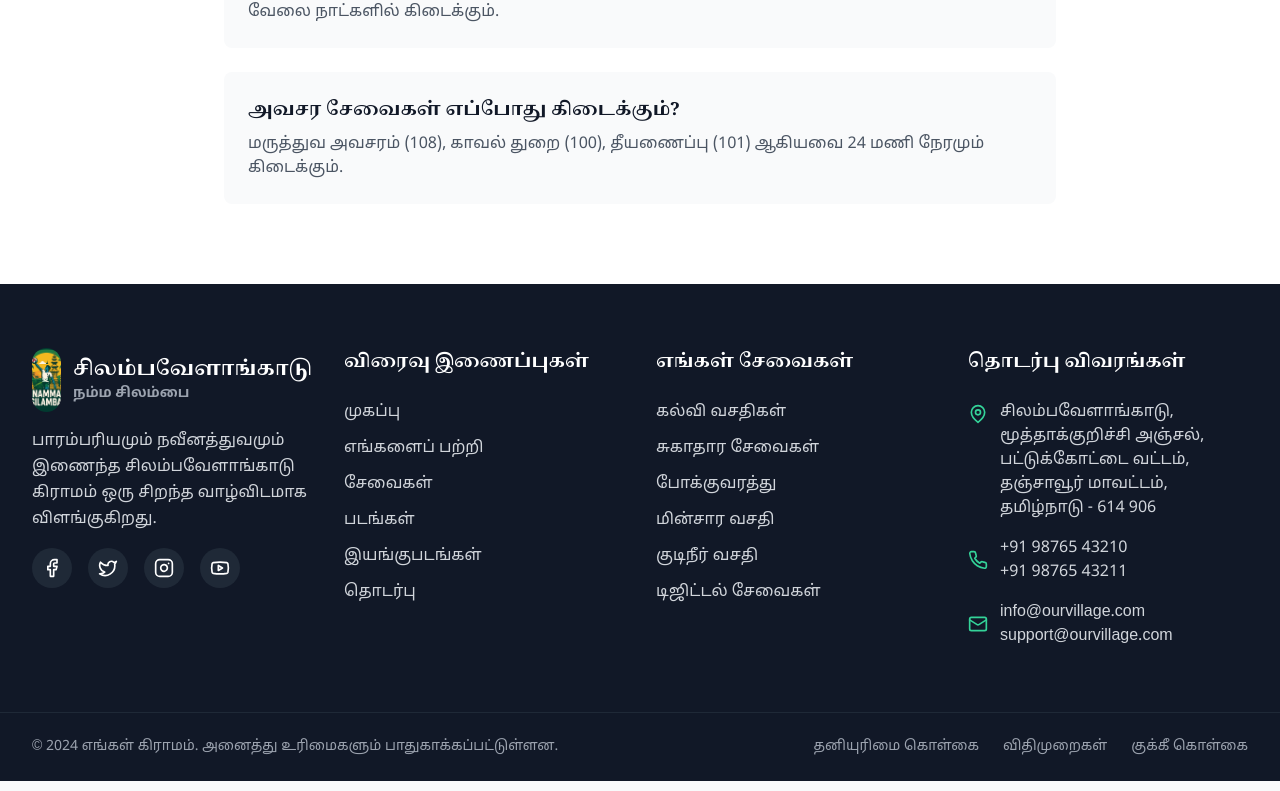
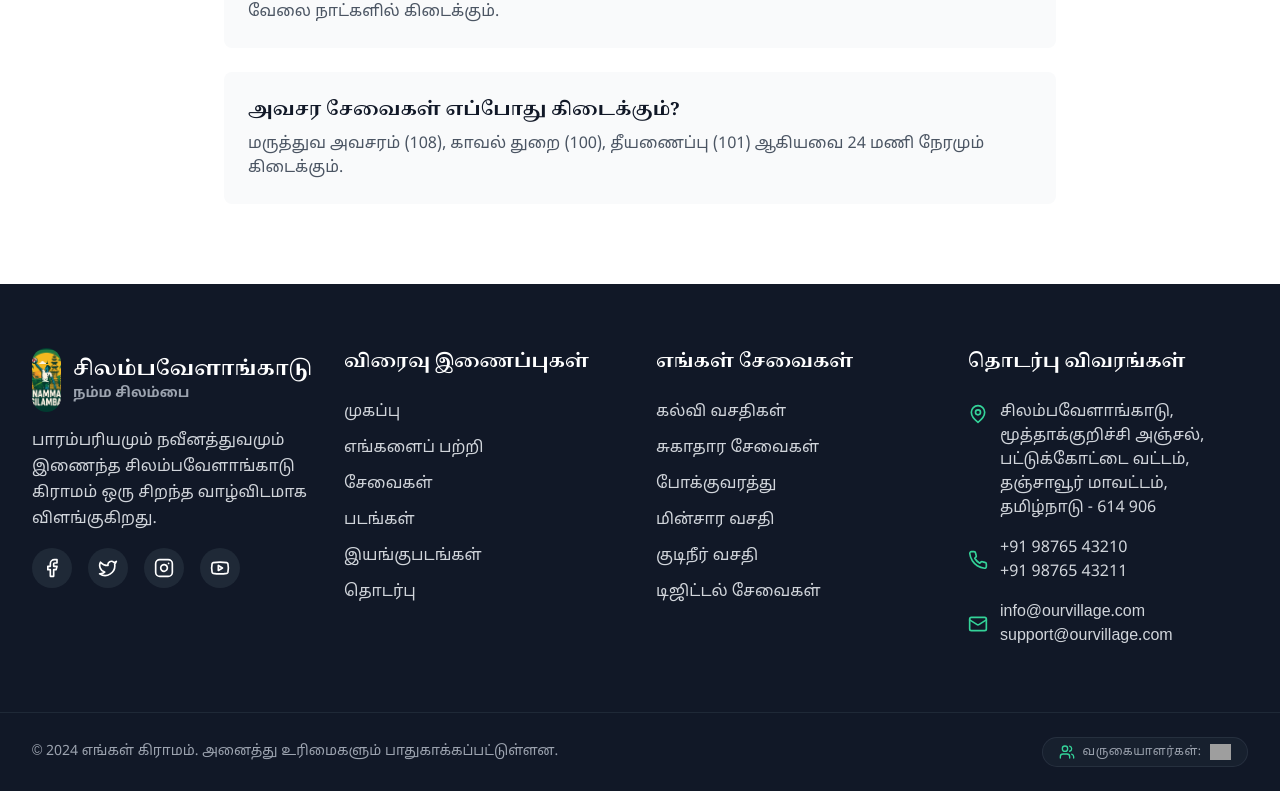
Before and after one commit to Sakthi-03/Silambavelankadu, a React (Vite) app: page /Silambavelankadu/contact in a window 1280 px wide. Shown: the part 2648-3439 px from the top of the page. Built offline with nearby package versions, Linux system fonts and the light colour scheme; grey boxes are pictures that could not be loaded.

Commit message:
Adding Visitors

```diff
--- a/src/components/Footer.jsx
+++ b/src/components/Footer.jsx
@@ -1,6 +1,6 @@
 // import React from 'react';
 import { Link } from 'react-router-dom';
-import { MapPin, Phone, Mail, Facebook, Twitter, Instagram, Youtube } from 'lucide-react';
+import { MapPin, Phone, Mail, Facebook, Twitter, Instagram, Youtube, Users } from 'lucide-react';
 
 const Footer = () => {
   return (
@@ -135,7 +135,17 @@ const Footer = () => {
             <p className="text-gray-400 text-sm">
               © 2024 எங்கள் கிராமம். அனைத்து உரிமைகளும் பாதுகாக்கப்பட்டுள்ளன.
             </p>
-            <div className="flex space-x-6 mt-4 md:mt-0">
+            <div className="flex flex-wrap items-center gap-6 mt-4 md:mt-0">
+              <div className="flex items-center gap-2 bg-gray-800/50 px-4 py-1.5 rounded-full border border-gray-700/50">
+                <Users className="w-4 h-4 text-emerald-400" />
+                <span className="text-gray-400 text-xs font-medium uppercase tracking-wider">வருகையாளர்கள்:</span>
+                <img
+                  src="https://api.visitorbadge.io/api/combined?path=https%3A%2F%2FSakthi-03.github.io%2FSilambavelankadu&labelColor=%23111827&countColor=%2310b981&style=flat-square"
+                  alt="Visitors"
+                  className="h-4"
+                />
+              </div>
+              {/* <div className="flex space-x-6">
                 <a href="#" className="text-gray-400 hover:text-emerald-400 text-sm transition-colors">
                   தனியுரிமை கொள்கை
                 </a>
@@ -145,6 +155,7 @@ const Footer = () => {
                 <a href="#" className="text-gray-400 hover:text-emerald-400 text-sm transition-colors">
                   குக்கீ கொள்கை
                 </a>
+              </div> */}
             </div>
           </div>
         </div>
```
Lines whose indentation alone changed are shown as unchanged.
